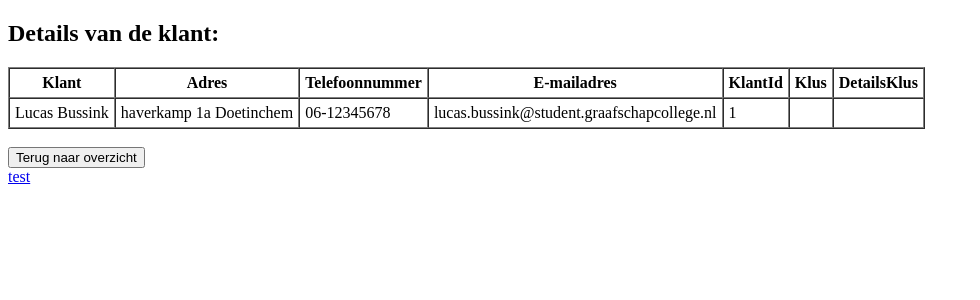
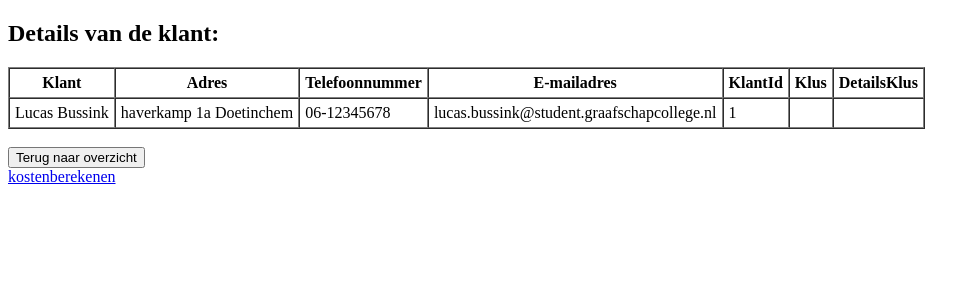
Before and after one commit to graafschapcollegestudent/WorkshopPeriode4, a PHP site: page /bekijkpagina.php?id=1 in a window 1280 px wide. Shown: the top 300 px of the page, without its empty margins (0-980 px from the left). Run offline with PHP 8.4, Linux system fonts and the light colour scheme; data comes from the database, SQL or seed files in the repository; data that the repository does not hold is empty.

Commit message:
Knop naam

```diff
--- a/public/bekijkpagina.php
+++ b/public/bekijkpagina.php
@@ -44,4 +44,4 @@ $klantGegevens = $klant->geefKlantOpId($id);
 </body>
 </html>
 
-<a href="kostenberekenen.php?id=<?= $klantGegevens['klantId']?>">test</a>
+<a href="kostenberekenen.php?id=<?= $klantGegevens['klantId']?>">kostenberekenen</a>
```
